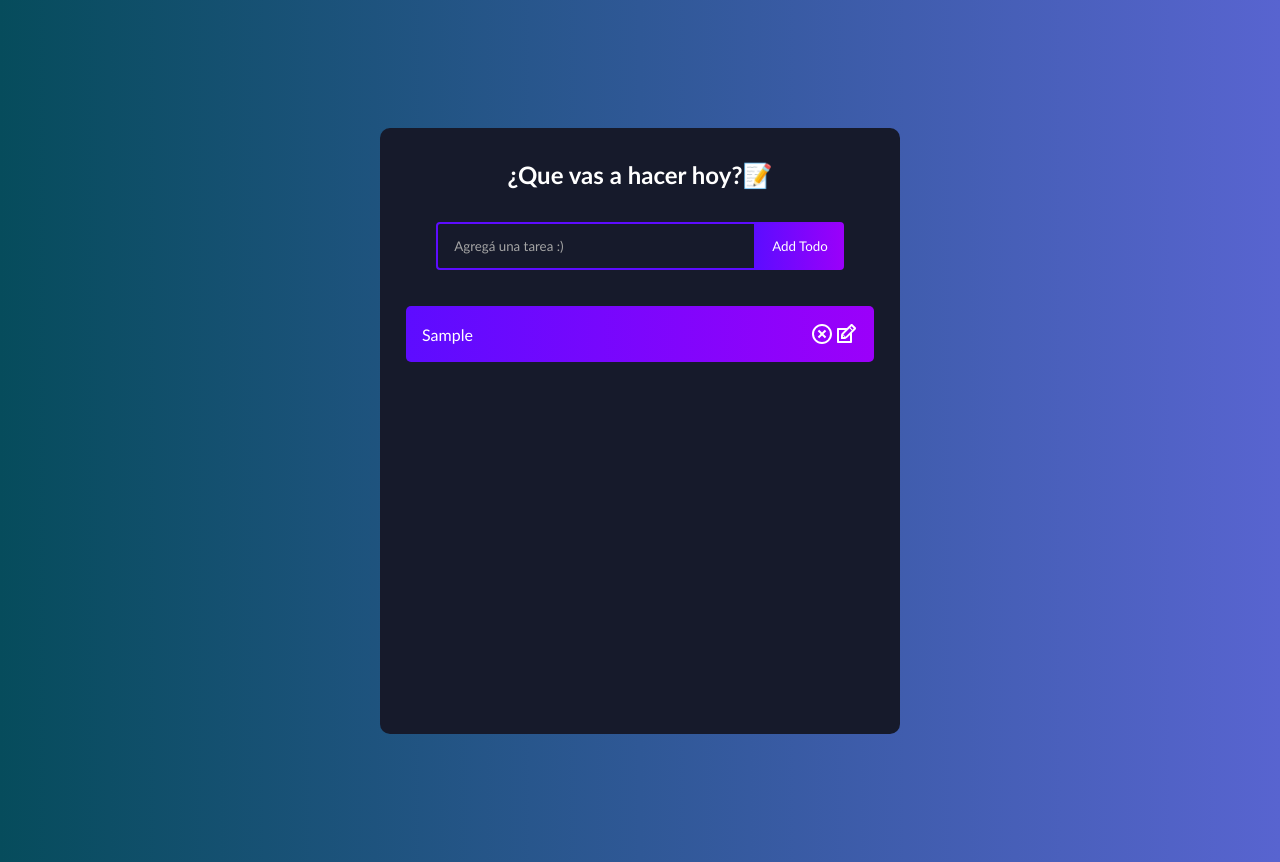
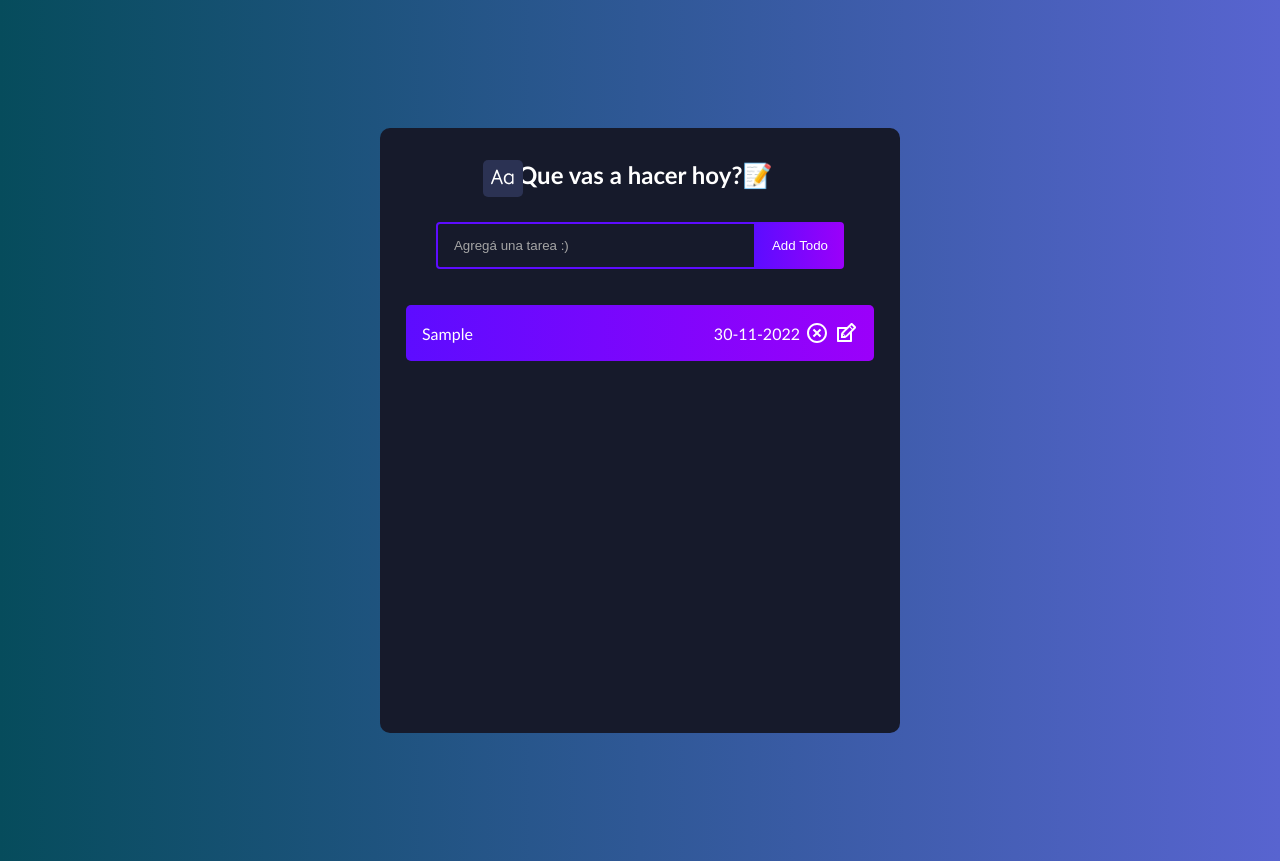
Before and after one commit to NahuelAbadia/todo-app, a React (Create React App) app: page / in a window 1280 px wide. Both pictures are taken after typing "Sample" into the empty fields and a click on the button "Add Todo". Built offline with nearby package versions, Linux system fonts and the light colour scheme.

Commit message:
added date and posibility to change letter

```diff
--- a/package.json
+++ b/package.json
@@ -12,7 +12,7 @@
     "framer-motion": "^6.5.1",
     "react": "^18.2.0",
     "react-dom": "^18.2.0",
-    "react-icons": "^4.6.0",
+    "react-icons": "^4.7.1",
     "react-scripts": "5.0.1",
     "web-vitals": "^2.1.4"
   },
--- a/src/App.css
+++ b/src/App.css
@@ -2,6 +2,13 @@
   box-sizing: border-box;
   margin: 0;
   padding: 0;
+}
+
+.font-family-calibri {
+  font-family: 'Calibri';
+}
+
+.font-family-default {
   font-family: 'Trebuchet MS', 'Lucida Sans Unicode', 'Lucida Grande',
     'Lucida Sans', Arial, sans-serif;
 }
@@ -105,16 +112,22 @@ h1 {
   display: flex;
   align-items: center;
   font-size: 24px;
-  cursor: pointer;
+}
+
+.date {
+  font-size: 16px;
+  padding-right: 5px;
 }
 
 .delete-icon {
   margin-right: 5px;
   color: #fff;
+  cursor: pointer;
 }
 
 .edit-icon {
   color: #fff;
+  cursor: pointer;
 }
 
 /* width */
@@ -188,3 +201,18 @@ h1 {
     width: 190px;
   }
 }
+
+.letter-container {
+  background-color: #2b3253;
+  position: fixed;
+  top: 160px;
+  right: 757px;
+  border-radius: 5px;
+  padding: 5px 8px;
+  cursor: pointer;
+}
+
+.letter-button {
+  font-size: 24px;
+  color: white;
+}
--- a/src/App.js
+++ b/src/App.js
@@ -1,11 +1,24 @@
-import React from 'react'
+import React, { useState, useEffect } from 'react'
 import './App.css';
 import TodoList from './components/TodoList/TodoList';
 
 const App = () => {
+
+  const [typography, setTypography] = useState(false)
+
+  const fontFamily = typography === true ? 'font-family-calibri' : 'font-family-default'
+
+  useEffect(() => {
+    document.addEventListener('CHANGE_LETTER_TYPE', () => {
+      setTypography(!typography)
+    })
+  }, [typography])
+
+
+
   return (
-    <div className="todo-app">
-     <TodoList />
+    <div className={`todo-app ${fontFamily}`}>
+      <TodoList />
     </div>
   );
 }
--- a/src/components/Todo/Todo.js
+++ b/src/components/Todo/Todo.js
@@ -22,6 +22,11 @@ const Todo = ({ todos, completeTodo, removeTodo, updateTodo }) => {
     return <TodoForm edit={edit} onSubmit={submitUpdate} />
   }
 
+  const getDate = (newDate) => {
+    const date = newDate.split("T", 3)[0].split('"')[1].split('-').reverse().join('-')
+    return date;
+  }
+
   return todos.map((todo, index) => (
     <div
       className={todo.isComplete ? 'todo-row complete' : 'todo-row'}
@@ -35,8 +40,9 @@ const Todo = ({ todos, completeTodo, removeTodo, updateTodo }) => {
         {todo.text}
       </div>
       <div className='icons'>
+        <span className="date">{getDate(todo?.date)}</span>
         <RiCloseCircleLine
-          className='detele-icon'
+          className='delete-icon'
           onClick={() => removeTodo(todo.id)}
         />
         <TiEdit
@@ -45,16 +51,7 @@ const Todo = ({ todos, completeTodo, removeTodo, updateTodo }) => {
         />
       </div>
     </div>
-  )).sort((a, b) => {
-    if (a.key > b.key) {
-      return -1;
-    }
-    if (a.key < b.key) {
-      return 1;
-    }
-    // a must be equal to b
-    return 0;
-  })
+  ))
 }
 
 export default Todo
--- a/src/components/TodoForm/TodoForm.js
+++ b/src/components/TodoForm/TodoForm.js
@@ -11,7 +11,7 @@ const TodoForm = (props) => {
   });
 
   useEffect(() => {
-    if(localStorage.getItem('todo-edit')){
+    if (localStorage.getItem('todo-edit')) {
       setPlaceholder(true);
       localStorage.removeItem('todo-edit');
     }
@@ -26,7 +26,8 @@ const TodoForm = (props) => {
 
     props.onSubmit({
       id: Math.floor(Math.random() * 10000),
-      text: todo
+      text: todo,
+      date: JSON.stringify(new Date()),
     })
 
     setTodo('')
--- a/src/components/TodoList/TodoList.js
+++ b/src/components/TodoList/TodoList.js
@@ -1,6 +1,7 @@
 import React, { useState, useEffect } from 'react'
 import Todo from '../Todo/Todo';
 import TodoForm from '../TodoForm/TodoForm';
+import { RxLetterCaseCapitalize } from "react-icons/rx";
 
 const TodoList = () => {
 
@@ -53,7 +54,12 @@ const TodoList = () => {
 
   return (
     <div>
-      <h1>¿Que vas a hacer hoy?📝</h1>
+      <div style={{ display: 'flex', direction: 'row', alignItems: 'center', justifyContent: 'center' }}>
+        <h1>¿Que vas a hacer hoy?📝</h1>
+        <div className='letter-container' onClick={() => { document.dispatchEvent(new CustomEvent('CHANGE_LETTER_TYPE', {})) }}>
+          <RxLetterCaseCapitalize className='letter-button' />
+        </div>
+      </div>
       <TodoForm onSubmit={addTodo} />
       <div className="todo-container">
         <Todo
```
Also changed, not shown: 1 other file (tests, documents, lock files or other folders).
